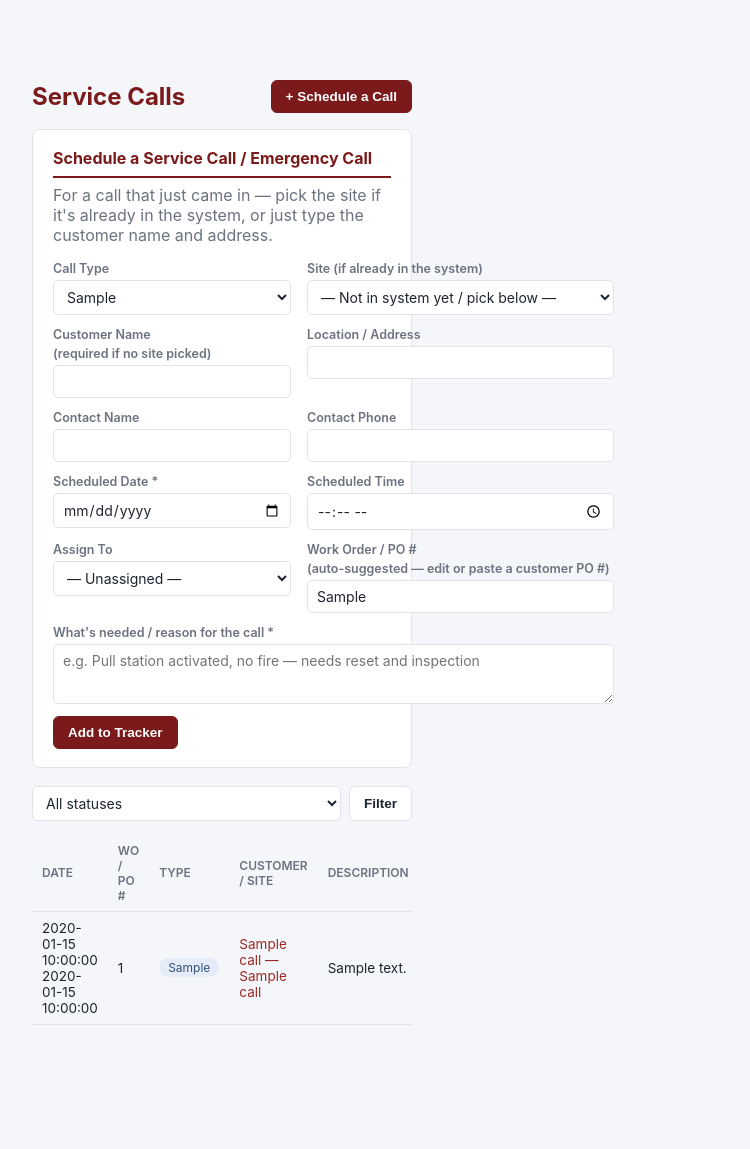
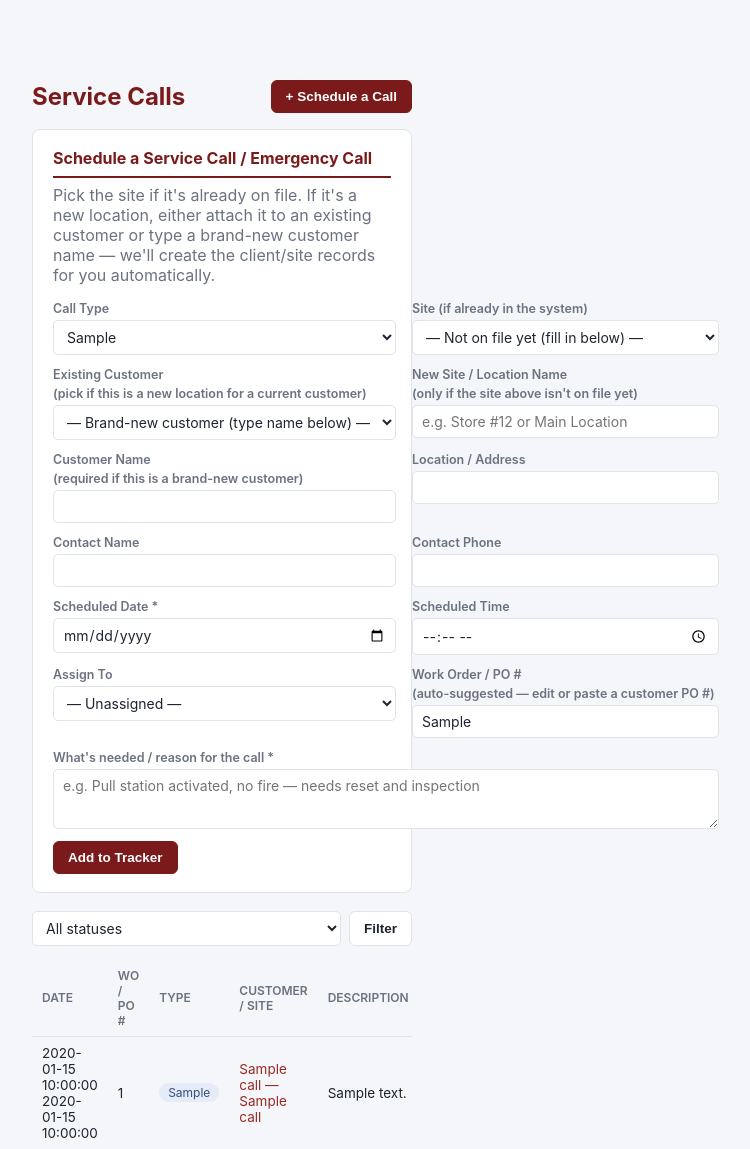
Before and after one commit to ocortezsouthern/scfp-app, a Python web app: template templates/service_calls.html in a window 1280 px wide, after a click on "+ Schedule a Call". Shown: the top 1149 px of the page, without its empty margins (418-1168 px from the left). Before the commit the page ends 1025 px from the top, so only its background shows below. Run offline with Jinja, Linux system fonts and the light colour scheme; the template is opened without the code that fills it: most values are stand-ins (such as "Sample title", 1, 10 or a date in 2020).

Commit message:
Add existing-customer + new-site fields to call intake form

```diff
--- a/templates/service_calls.html
+++ b/templates/service_calls.html
@@ -8,7 +8,7 @@
 
 <div id="new-call" class="collapsible panel">
   <h2>Schedule a Service Call / Emergency Call</h2>
-  <p class="muted" style="margin-top:-6px">For a call that just came in — pick the site if it's already in the system, or just type the customer name and address.</p>
+  <p class="muted" style="margin-top:-6px">Pick the site if it's already on file. If it's a new location, either attach it to an existing customer or type a brand-new customer name — we'll create the client/site records for you automatically.</p>
   <form method="post" action="/service-calls" class="form-grid">
     <input type="hidden" name="_xsrf" value="{{ xsrf_token }}">
     <input type="hidden" name="back" value="/service-calls">
@@ -21,13 +21,22 @@
     </label>
     <label>Site (if already in the system)
       <select name="site_id">
-        <option value="">— Not in system yet / pick below —</option>
+        <option value="">— Not on file yet (fill in below) —</option>
         {% for s in sites %}
         <option value="{{ s['id'] }}">{{ s['client_name'] }} — {{ s['name'] }}{% if s['city'] %} ({{ s['city'] }}){% endif %}</option>
         {% endfor %}
       </select>
     </label>
-    <label>Customer Name <span class="muted">(required if no site picked)</span><input type="text" name="customer_name"></label>
+    <label>Existing Customer <span class="muted">(pick if this is a new location for a current customer)</span>
+      <select name="existing_client_id">
+        <option value="">— Brand-new customer (type name below) —</option>
+        {% for c in clients %}
+        <option value="{{ c['id'] }}">{{ c['name'] }}</option>
+        {% endfor %}
+      </select>
+    </label>
+    <label>New Site / Location Name <span class="muted">(only if the site above isn't on file yet)</span><input type="text" name="new_site_name" placeholder="e.g. Store #12 or Main Location"></label>
+    <label>Customer Name <span class="muted">(required if this is a brand-new customer)</span><input type="text" name="customer_name"></label>
     <label>Location / Address<input type="text" name="location_address"></label>
     <label>Contact Name<input type="text" name="contact_name"></label>
     <label>Contact Phone<input type="text" name="contact_phone"></label>
```
Also changed, not shown: templates/dashboard.html (+12 -3 lines).
